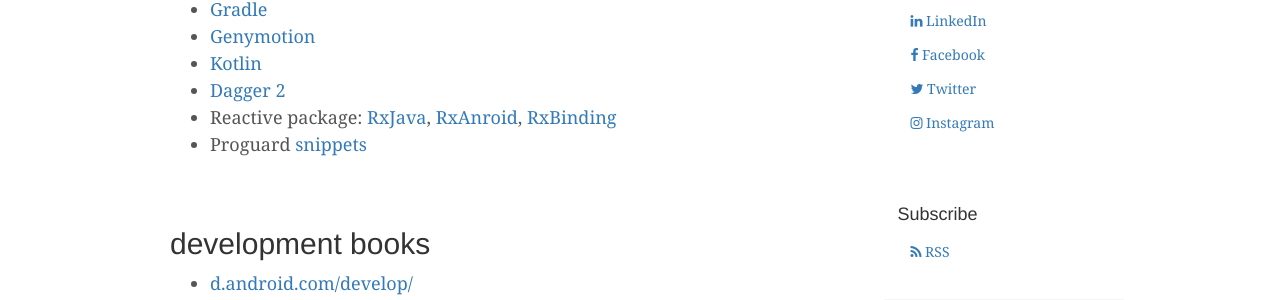
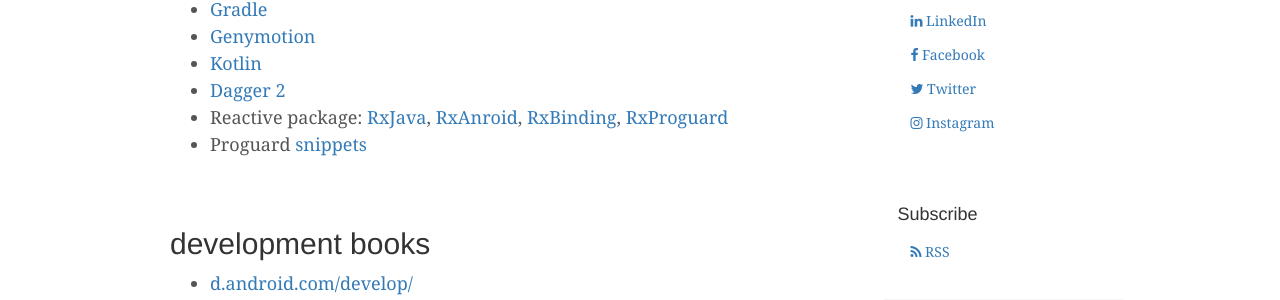
Before and after one commit to melnikovdv/melnikovdv.github.io, a Jekyll site: the page built from _posts/2013-04-17-android-materials.md, in a window 1280 px wide. Shown: the part 581-881 px from the top of the page. Built offline with Jekyll 4.4.1, drawn with Linux system fonts in a browser that asks for light colours; nearby versions of some CDN libraries; comment, search, counter and statistics services are not loaded.

Commit message:
added proguard library for rx

```diff
--- a/_posts/2013-04-17-android-materials.md
+++ b/_posts/2013-04-17-android-materials.md
@@ -19,7 +19,7 @@
 * [Genymotion](http://www.genymotion.com/)
 * [Kotlin](https://kotlinlang.org/)
 * [Dagger 2](http://google.github.io/dagger/)
-* Reactive package: [RxJava](https://github.com/ReactiveX/RxJava), [RxAnroid](https://github.com/ReactiveX/RxAndroid), [RxBinding](https://github.com/JakeWharton/RxBinding)
+* Reactive package: [RxJava](https://github.com/ReactiveX/RxJava), [RxAnroid](https://github.com/ReactiveX/RxAndroid), [RxBinding](https://github.com/JakeWharton/RxBinding), [RxProguard](https://github.com/artem-zinnatullin/RxJavaProGuardRules)
 * Proguard [snippets](https://github.com/krschultz/android-proguard-snippets)
 
 ![](https://img-fotki.yandex.ru/get/15521/59765760.0/0_aa09b_59d256c5_M.png)
```
